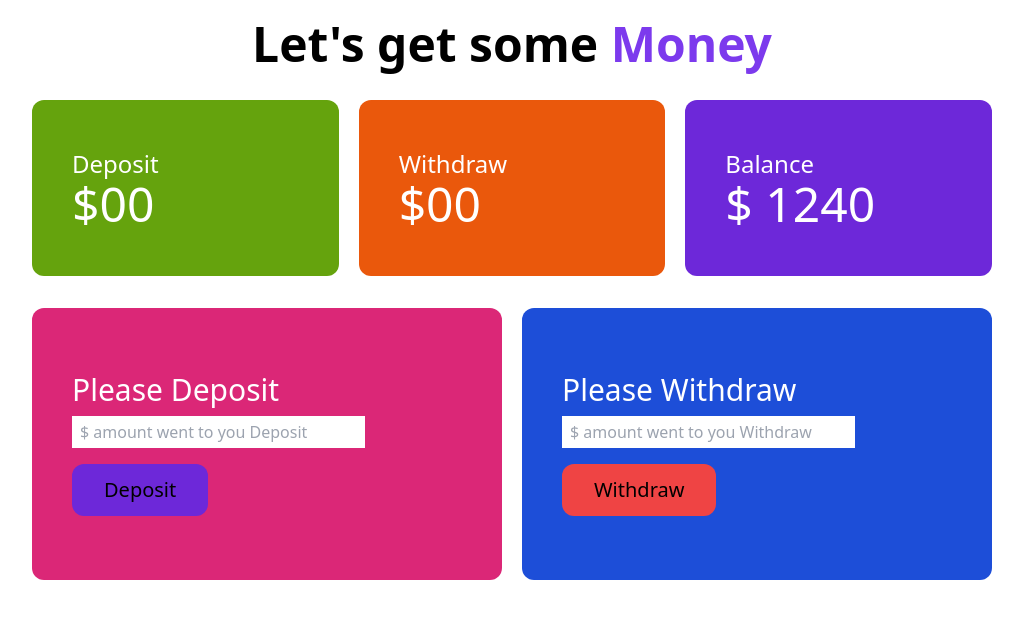
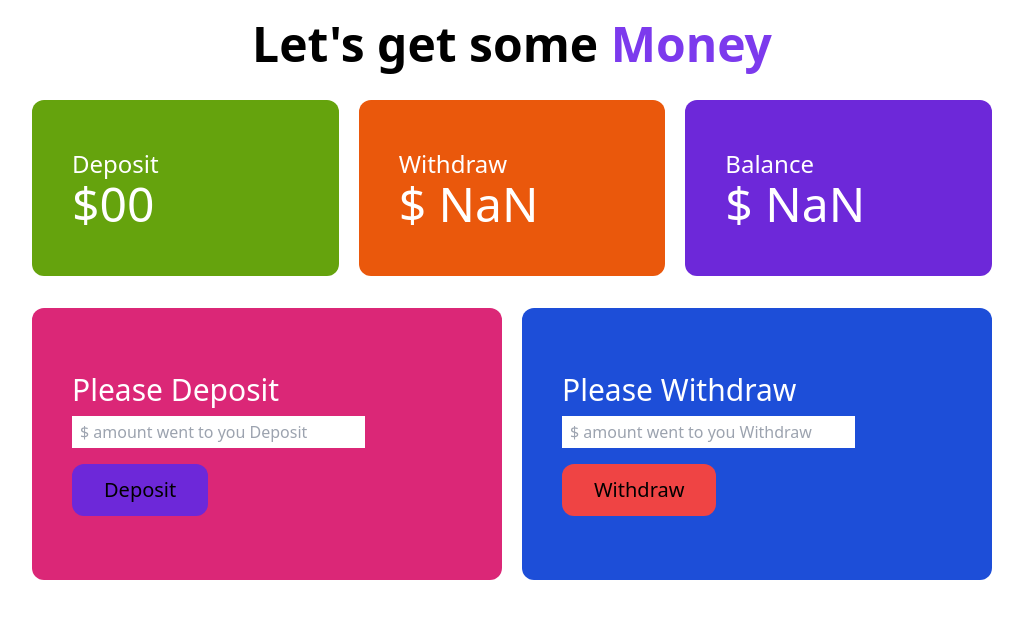
Before and after one commit to MdMehdiHasan9819/baper-hotel, a plain HTML site: page baper-hotel/bank.html in a window 1280 px wide. Both pictures are taken after a click on the button "Withdraw". Shown: the whole page, without its empty margins (128-1151 px from the left). Drawn offline with nearby package versions, Linux system fonts and the light colour scheme.

Commit message:
added another section

```diff
--- a/baper-hotel/bank.html
+++ b/baper-hotel/bank.html
@@ -20,11 +20,11 @@
             </div>
             <div class="bg-orange-600 py-12 px-10 rounded-xl">
                 <h2 class="text-2xl">Withdraw</h2>
-                <h4 class="text-5xl">$00</h4>
+                <h4 class="text-5xl">$ <span id="withdrawElement" >00</span> </h4>
             </div>
             <div class="bg-violet-700 py-12 px-10 rounded-xl">
                 <h2 class="text-2xl">Balance</h2>
-                <h4 class="text-5xl">$ <span id="Balance-event">1240</span> </h4>
+                <h4 class="text-5xl">$ <span id="Balance-total">1240</span> </h4>
             </div>
         </section>
 
@@ -47,5 +47,6 @@
         </section>
       </main>
       <script src="./js/bank.js"></script>
+      <script src="js/withdraw.js"></script>
 </body>
 </html>
--- a/baper-hotel/js/withdraw.js
+++ b/baper-hotel/js/withdraw.js
@@ -0,0 +1,28 @@
+    // step-1
+document.getElementById('withdraw-button').addEventListener('click' , function(){
+    // step-2
+    const withdrawInput = document.getElementById('input-withdraw');
+    const newWithdrawAmountString = withdrawInput.value;
+    const newWithdrawTotal = parseFloat(newWithdrawAmountString);
+    withdrawInput.value='';
+
+// step-3
+    const withdrawTotalElement = document.getElementById('withdrawElement');
+    const PreviousWithdrawTotalString = withdrawTotalElement.innerText;
+    const PreviousWithdrawTotal = parseFloat(PreviousWithdrawTotalString);
+    console.log(PreviousWithdrawTotal);
+
+    // step 4
+    const currentWithdrawTotal = PreviousWithdrawTotal + newWithdrawTotal;
+    withdrawTotalElement.innerText = currentWithdrawTotal;
+
+    // step-5
+    const balanceTotalElement = document.getElementById('Balance-total');
+    const previousBalanceTotalString = balanceTotalElement.innerText;
+    const previousBalanceTotal = parseFloat(previousBalanceTotalString);
+
+    // step-6
+    const newBalanceTotal = previousBalanceTotal - newWithdrawTotal;
+    balanceTotalElement.innerHTML = newBalanceTotal;
+
+})
```
